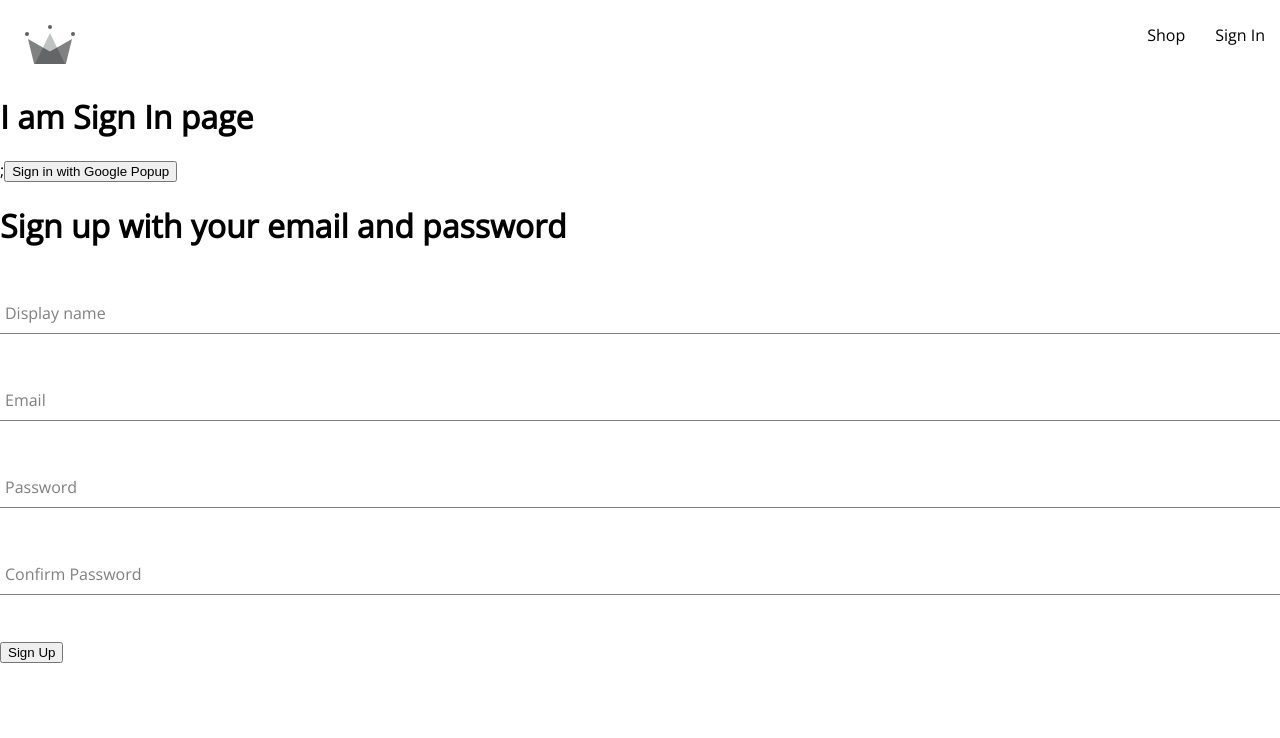
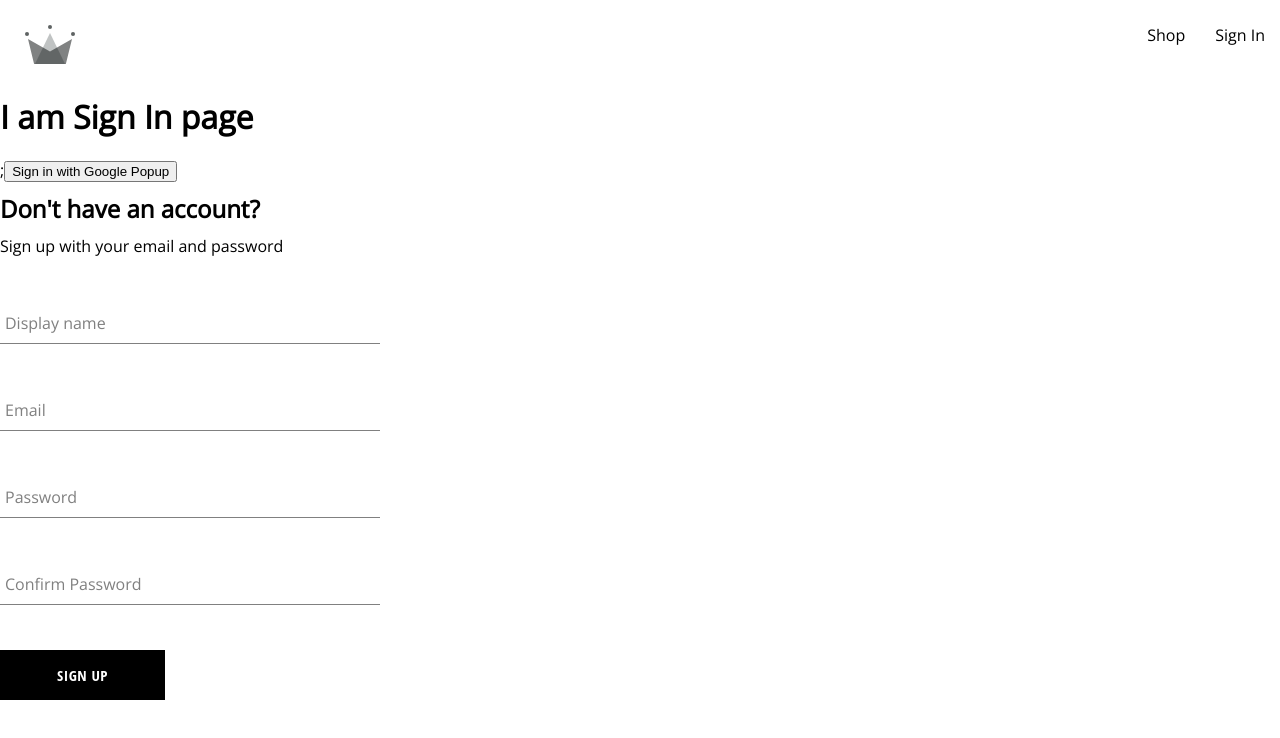
Before and after one commit to alekzizz/ecommerce_app, a React (Create React App) app: page /sign-in in a window 1280 px wide. Shown: the top 738 px of the page. Built offline with nearby package versions, Linux system fonts and the light colour scheme.

Commit message:
button component

```diff
--- /dev/null
+++ b/src/components/button/button.component.jsx
@@ -0,0 +1,19 @@
+import "./button.styles.scss";
+
+const BUTTON_TYPE_CLASSES = {
+  google: "google-sign-in",
+  inverted: "inverted",
+};
+
+const Button = ({ children, buttonType, ...otherProps }) => {
+  return (
+    <button
+      className={`button-container ${BUTTON_TYPE_CLASSES[buttonType]}`}
+      {...otherProps}
+    >
+      {children}
+    </button>
+  );
+};
+
+export default Button;
--- /dev/null
+++ b/src/components/button/button.styles.scss
@@ -0,0 +1,46 @@
+.button-container {
+    min-width: 165px;
+    width: auto;
+    height: 50px;
+    letter-spacing: 0.5px;
+    line-height: 50px;
+    padding: 0 35px 0 35px;
+    font-size: 15px;
+    background-color: black;
+    color: white;
+    text-transform: uppercase;
+    font-family: 'Open Sans Condensed';
+    font-weight: bolder;
+    border: none;
+    cursor: pointer;
+    display: flex;
+    justify-content: center;
+
+    &:hover {
+      background-color: white;
+      color: black;
+      border: 1px solid black;
+    }
+
+    &.google-sign-in {
+      background-color: #4285f4;
+      color: white;
+
+      &:hover {
+        background-color: #357ae8;
+        border: none;
+      }
+    }
+
+    &.inverted {
+      background-color: white;
+      color: black;
+      border: 1px solid black;
+
+      &:hover {
+        background-color: black;
+        color: white;
+        border: none;
+      }
+    }
+  }
--- a/src/components/sign-up-form/sign-up-form.component.jsx
+++ b/src/components/sign-up-form/sign-up-form.component.jsx
@@ -4,7 +4,10 @@
   createAuthUserWithEmailAndPassword,
   createUserDocumentFromAuth,
 } from "../../utils/firebase/firebase.utils";
+import Button from "../button/button.component";
 import FormInput from "../form-input/form-input.component";
+
+import "./sign-up-form.styles.scss";
 
 const defaultFormFields = {
   displayName: "",
@@ -51,8 +54,9 @@
   };
 
   return (
-    <div>
-      <h1>Sign up with your email and password</h1>
+    <div class="sign-up-container">
+      <h2>Don't have an account?</h2>
+      <span>Sign up with your email and password</span>
       <form onSubmit={handleSubmit}>
         <FormInput
           label="Display name"
@@ -86,7 +90,7 @@
           name="confirmPassword"
           value={confirmPassword}
         />
-        <button type="submit">Sign Up</button>
+        <Button type="submit">Sign Up</Button>
       </form>
     </div>
   );
--- /dev/null
+++ b/src/components/sign-up-form/sign-up-form.styles.scss
@@ -0,0 +1,9 @@
+.sign-up-container {
+    display: flex;
+    flex-direction: column;
+    width: 380px;
+
+    h2 {
+        margin: 10px 0;
+    }
+}
```
